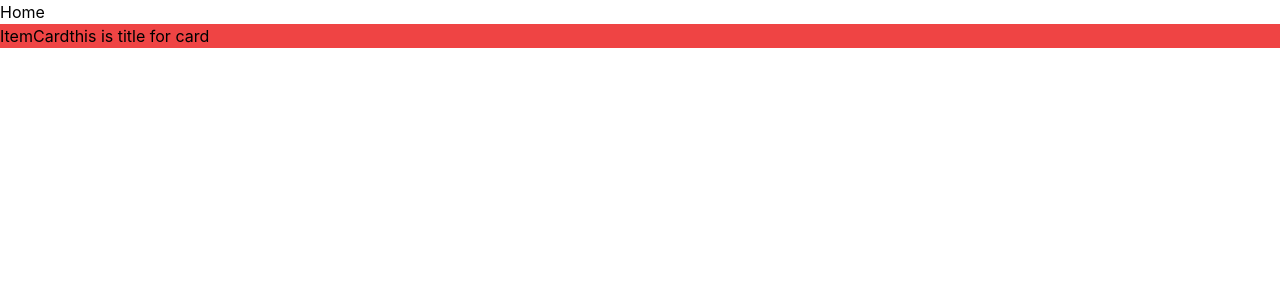
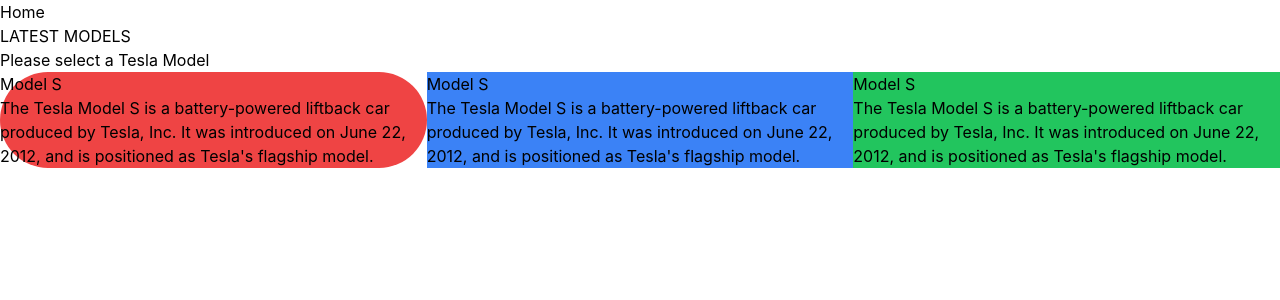
Before and after one commit to ReAliens/speedy-FE, a React (Create React App) app: page / in a window 1280 px wide. Shown: the top 300 px of the page. Built offline with nearby package versions, Linux system fonts and the light colour scheme.

Commit message:
Add 3 cards on mainpage

```diff
--- a/src/components/itemCard/itemCard.js
+++ b/src/components/itemCard/itemCard.js
@@ -1,11 +1,27 @@
+/* eslint-disable max-len */
 import React from 'react';
 
 const ItemCard = () => (
-  <div class="bg-red-500">
-    ItemCard
-
-    <edp>this is title for card</edp>
-  </div>
+  <>
+    <div>
+      <h1>LATEST MODELS</h1>
+      <h4>Please select a Tesla Model</h4>
+    </div>
+    <section class="grid grid-cols-3">
+      <div class="bg-red-500 rounded-full">
+        <h1>Model S</h1>
+        <p>The Tesla Model S is a battery-powered liftback car produced by Tesla, Inc. It was introduced on June 22, 2012, and is positioned as Tesla&apos;s flagship model.</p>
+      </div>
+      <div class="bg-blue-500">
+        <h1>Model S</h1>
+        <p>The Tesla Model S is a battery-powered liftback car produced by Tesla, Inc. It was introduced on June 22, 2012, and is positioned as Tesla&apos;s flagship model.</p>
+      </div>
+      <div class="bg-green-500">
+        <h1>Model S</h1>
+        <p>The Tesla Model S is a battery-powered liftback car produced by Tesla, Inc. It was introduced on June 22, 2012, and is positioned as Tesla&apos;s flagship model.</p>
+      </div>
+    </section>
+  </>
 );
 
 export default ItemCard;
```
